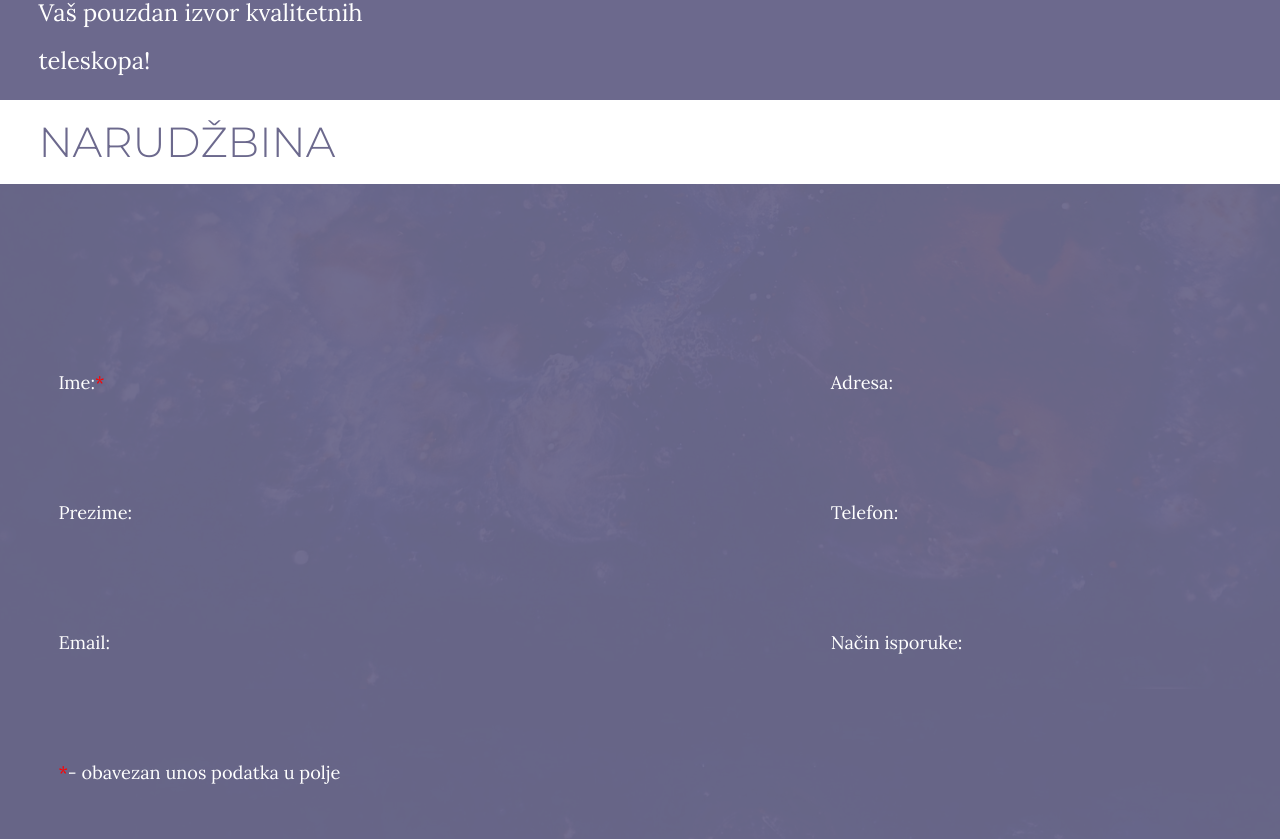
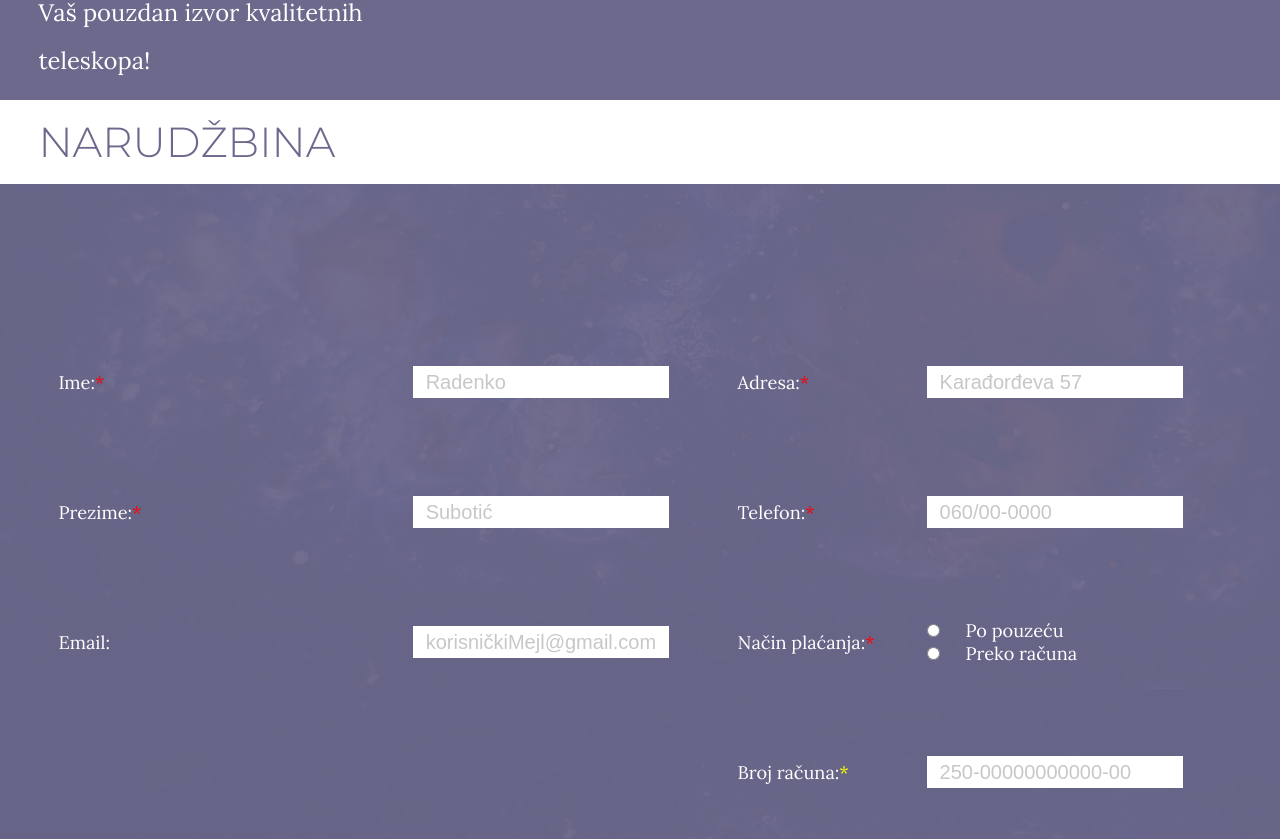
Before and after one commit to gunacci/gunacci.github.io, a plain HTML site: page kupovina.html in a window 1280 px wide. Shown: the part 111-950 px from the top of the page. Drawn offline with Linux system fonts and the light colour scheme.

Commit message:
Add files via upload

```diff
--- a/kupovina.html
+++ b/kupovina.html
@@ -1,11 +1,11 @@
 <!DOCTYPE html>
-<html lang="en">
+<html>
     <head>
         <meta charset="UTF-8"/>
         <meta name="viewport" content="width=device-width, initial-scale=1.0"/>
-        <meta name="description" content="Par reči više o prodavnici, njenom vlasniku, samom imenu Kasiopeja. Naša lokacija u ulici Marka Oreškovića."/>
-        <meta name="keywords" content="teleskop, prodavnica, beograd, kvalitet, sniženje"/>
-        <title>Kasiopeja| O nama</title>
+        <meta name="description" content="Ovde možete uneti parametre o vašoj narudžbini, kako bi ono mogla biti realizovana"/>
+        <meta name="keywords" content="teleskop, prodavnica, beograd, srbija, kvalitet, sniženje, narudžbina"/>
+        <title>Kasiopeja| Narudžbina</title>
         <link href="https://fonts.googleapis.com/css?family=Lora:400,700|Montserrat:300" rel="stylesheet"/>
         <link rel="stylesheet" href="https://cdnjs.cloudflare.com/ajax/libs/font-awesome/4.7.0/css/font-awesome.min.css"/>
         <link rel="stylesheet" type="text/css" href="stylesheet/stil.css"/>
@@ -25,7 +25,7 @@
                 </ul>
             </nav>
             <div id="miniMoto">
-                <p>Vaš pouzdan izvor kvalitetnih<br/> teleskopa!</p>
+                <p class="motoAnimacija">Vaš pouzdan izvor kvalitetnih<br/> teleskopa!</p>
             </div>
         </header>
         <div id="main">
@@ -34,37 +34,43 @@
                 <div class="cleaner"></div>
             </div>
             <div id="kupovinaMain">
+                <form method="GET" action="/action.php">
                     <table>
                         <tr>
                             <td>Ime:<span class="crveniAsteriks">*</span></td>
-                        <td></td>
-                        <td>Adresa:</td>
-                        <td></td>
+                            <td><input type="text" id="korIme" name="Korisnicko ime" placeholder="Radenko"/></td>
+                            <td>Adresa:<span class="crveniAsteriks">*</span></td>
+                            <td><input type="text" id="adr" name="Adresa" placeholder="Karađorđeva 57"/></td>
                         </tr>
                         <tr>
-                        <td>Prezime:</td>
-                        <td></td>
-                        <td>Telefon:</td>
-                        <td></td>
+                            <td>Prezime:<span class="crveniAsteriks">*</span></td>
+                            <td><input type="text" id="preIme" name="Korisnicko prezime" placeholder="Subotić"/></td>
+                            <td>Telefon:<span class="crveniAsteriks">*</span></td>
+                            <td><input type="text" id="telBroj" name="Korisnicki telefon" placeholder="060/00-0000" maxlength="12"/></td>
                         </tr>
                         <tr>
                             <td>Email:</td>
-                        <td></td>
-                        <td>Način isporuke:</td>
-                        <td></td>
+                            <td><input type="text" id="email" name="Email" placeholder="korisničkiMejl&#64;gmail&#46;com" maxlength="320"/></td>
+                            <td>Način plaćanja:<span class="crveniAsteriks">*</span></td>
+                            <td><input type="radio" id="pouzece" name="payment"/><span class="formaRadio">Po pouzeću</span><br/>
+                                <input type="radio" id="racun" name="payment"/><span class="formaRadio">Preko računa</span></td>
                         </tr>
                         <tr>
-                        <td><span class="crveniAsteriks">*</span>-  obavezan unos podatka u polje</td>
                             <td></td>
                             <td></td>
+                            <td>Broj računa:<span class="zutiAsteriks">*</span></td>
+                            <td><input type="text" id="racunBroj" name="Racun broj" placeholder="250-00000000000-00" maxlength="30"/></td>
+                        </tr>
+                        <tr>
+                            <td><span class="crveniAsteriks">*</span>-  obavezan unos podatka u polje<br/><span class="zutiAsteriks">*</span>-  uslovljen unos podatka u polje</td>
                             <td></td>
+                            <!-- izbrao sam tip reset, jer briše podatke u formi, pa bi korisniku delovalo lepše,  trebalo bi submit-->
+                            <td colspan="2"><input type="reset" name="Naruci" id="dugmeNaruci" value="Naruči"/></td>
                         </tr>
-
                     </table>
+                </form>
             </div>
         </div>
-
-
         <footer id="footerStranice">
             <div id="osnInfo">
                 <p>Adresa: Marka Oreškovića 57 11000, Beograd<br/>Kontakt telefon: 064/914-76-18<br/>Copyright Kasiopeja&#169;  Marko Marković 6/20</p>
@@ -85,7 +91,7 @@
                         <input type="text" name="e-mail"  placeholder="   ime&#46;prezime&#46;&#64;gmail&#46;com" id="footerInput" maxlength="320"/>
                         <br/>
                         <!-- izbrao sam tip reset, jer briše podatke u formi za mejl, trebalo bi submit-->
-                        <input type="reset" name="Prijava" id="prijavaNewsletter" value="Prijava na newsletter" />
+                        <input type="reset" name="Prijava" id="prijavaNewsletter" value="Prijava na newsletter"/>
                     </form>
                 </div>
             </div>
```
Also changed, not shown: autor.html (+1 -1 lines), index.html (+1 -1 lines), oNama.html (+1 -1 lines), prodavnica.html (+1 -1 lines). Lines whose indentation alone changed are shown as unchanged.
